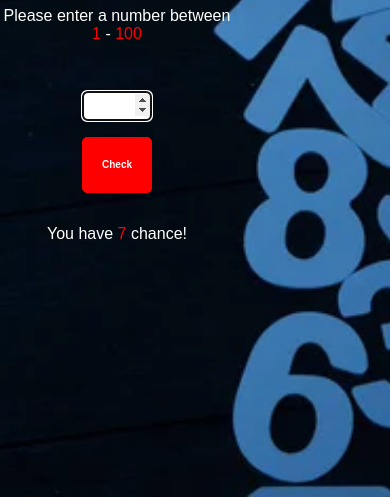
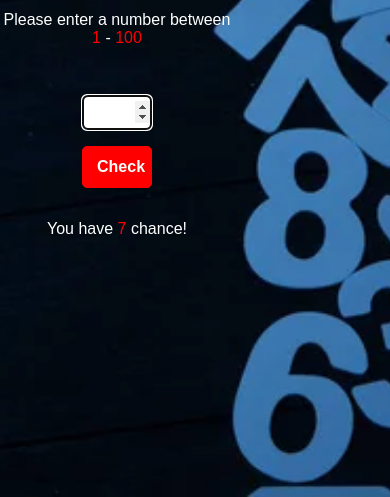
Before and after one commit to yasingultekin/Guess-The-Number, a plain HTML site: page index.html in a window 390 px wide. Shown: the part 347-844 px from the top of the page. Drawn offline with Linux system fonts and the light colour scheme; a web font is replaced by a local one.

Commit message:
changes added.

```diff
--- a/style.css
+++ b/style.css
@@ -101,24 +101,24 @@ p {
     .please,
     .lets,
     .game-end,
-    .message {
+    .message,
+    .restart {
         font-size: 1rem;
         margin-top: 1rem;
     }
 
     #number {
         width: 70px;
-        height: 30px;
+        height: 35px;
         font-size: 20px;
         border-radius: 5px;
         }
 
-    .check, .restart{
+    .check {
         width: 70px;
-        line-height: 30px;
-        font-size: 10px;
+        line-height: 16px;
+        font-size: 16px;
         border-radius: 5px;
-
     }
     .check:active, .restart:active{
         font-size: 13px;
```
